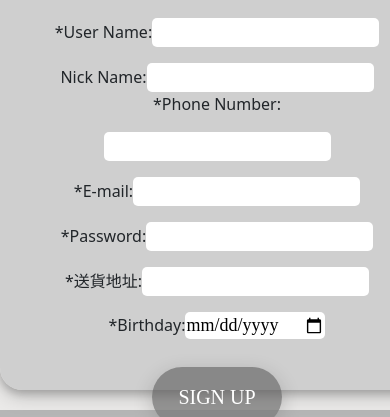
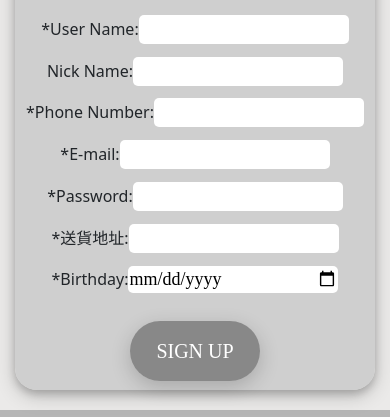
Before and after one commit to Danny6401/casedesign, a React app: page /signUp in a window 390 px wide. Shown: the part 540-957 px from the top of the page. Built offline with nearby package versions, Linux system fonts and the light colour scheme; no server answers.

Commit message:
註冊頁css調整

```diff
--- a/src/pages/signup/signup.scss
+++ b/src/pages/signup/signup.scss
@@ -29,11 +29,12 @@
     }
 
     .text_input{
-        margin-top: 1rem;
+        margin-top: 0.8rem;
         font-family: 'Montserrat regular';
         font-size: 18px;
         border: none;
         border-radius:5px;
+        width: 60%;
     }
 
     .btn{
@@ -52,3 +53,8 @@
         cursor: pointer;
     }
 }
+@media screen and (max-width: 900px){
+    .signup{
+        width: 360px;
+    }
+}
```
